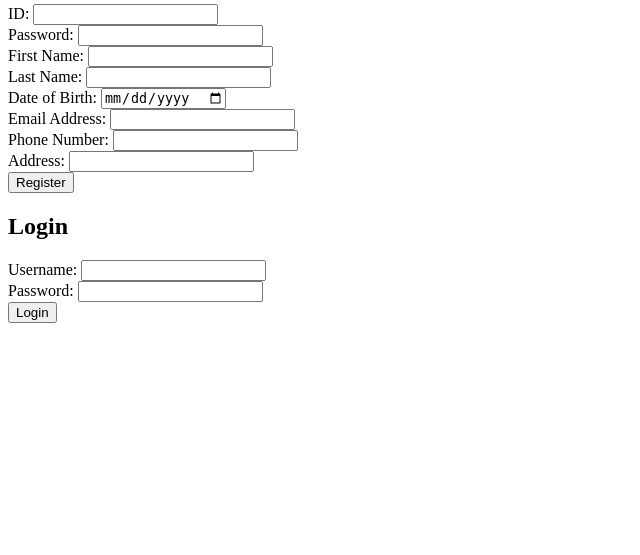
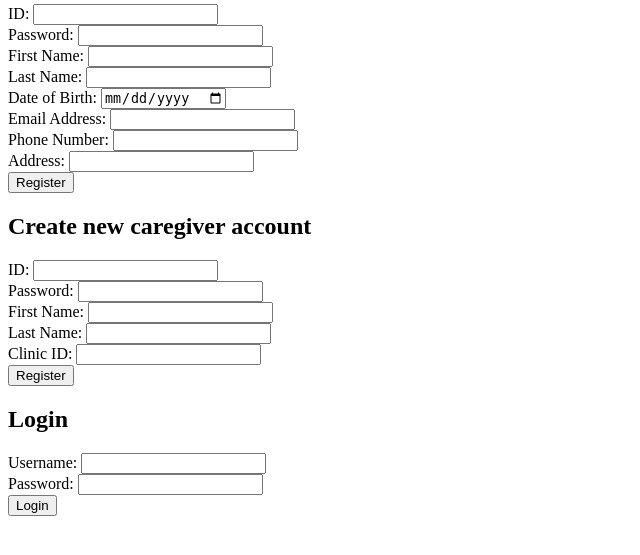
Before and after one commit to mimipalys/MagicBunny, a PHP site: page / in a window 1280 px wide. Shown: the part 123-678 px from the top of the page, without its empty margins (0-640 px from the left). Run offline with PHP 8.4, Linux system fonts and the light colour scheme.

Commit message:
Made (healtcareproviderID, ClinicID) be the primary key in healthcareprovider table

```diff
--- a/VacciMate/database/create_database.sql
+++ b/VacciMate/database/create_database.sql
@@ -34,11 +34,12 @@ CREATE TABLE VaccineClinic (
 );
 
 CREATE TABLE HealthcareProvider (
-    HealthcareProviderID INT PRIMARY KEY,
+   HealthcareProviderID INT,
    Fname VARCHAR(50) NOT NULL,
    Lname VARCHAR(50) NOT NULL,
    Password VARCHAR(255) NOT NULL,
    VaccineClinicID INT,
+   PRIMARY KEY (HealthcareProviderID, VaccineClinicID),
    FOREIGN KEY (VaccineClinicID) REFERENCES VaccineClinic(VaccineClinicID) ON DELETE CASCADE ON UPDATE CASCADE
 );
 
@@ -72,9 +73,9 @@ CREATE TABLE CountryVaccineRequirements (
 );
 
 CREATE TABLE SavedVaccine (
-    SavedVaccineID INT PRIMARY KEY AUTO_INCREMENT,
    PatientID VARCHAR(20),
    VaccineID INT,
+PRIMARY KEY(PatientID, VaccineID),
    FOREIGN KEY (PatientID) REFERENCES Patient(PatientID) ON DELETE CASCADE ON UPDATE CASCADE,
    FOREIGN KEY (VaccineID) REFERENCES Vaccine(VaccineID) ON DELETE CASCADE ON UPDATE CASCADE
 );
--- a/VacciMate/processing/index.php
+++ b/VacciMate/processing/index.php
@@ -10,7 +10,7 @@
 
     <!-- User Registration Form -->
     <h2>Create new account</h2>
-    <form action="registration.php" method="POST">
+    <form action="patient_registration.php" method="POST">
         <label for="ID">ID:</label>
         <input type="int" id="ID" name="ID" required>
         <br>
@@ -38,6 +38,27 @@
         <input type="submit" name="register" value="Register">
     </form>
 
+    <!-- User Registration Form -->
+    <h2>Create new caregiver account</h2>
+    <form action="healthcareprovider_registration.php" method="POST">
+        <label for="ID">ID:</label>
+        <input type="int" id="ID" name="ID" required>
+        <br>
+        <label for="password">Password:</label>
+        <input type="password" id="password" name="password" required>
+        <br>
+        <label for="fname">First Name:</label>
+        <input type="text" id="fname" name="fname" required>
+        <br>
+        <label for="lname">Last Name:</label>
+        <input type="text" id="lname" name="lname" required>
+        <br>
+        <label for="clinicID">Clinic ID:</label>
+        <input type="int" id="clinicID" name="clinicID" required>
+        <br>
+        <input type="submit" name="register" value="Register">
+    </form>
+
     <!-- User Login Form -->
     <h2>Login</h2>
     <form action="login.php" method="POST">
```
Also changed, not shown: VacciMate/processing/healthcareprovider_registration.php (added, +40 -0 lines), VacciMate/processing/patient_registration.php (renamed from VacciMate/processing/registration.php). Lines whose indentation alone changed are shown as unchanged.
